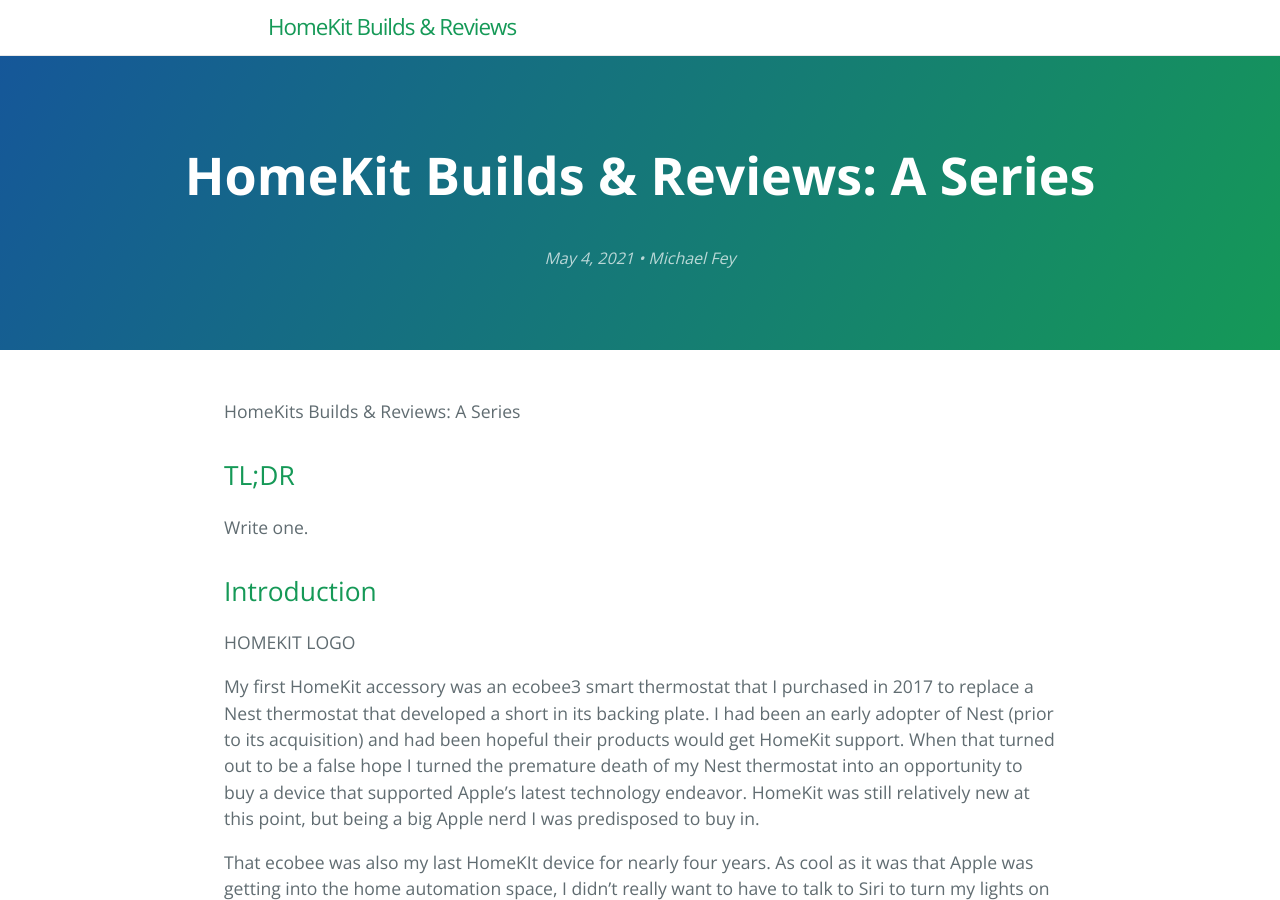
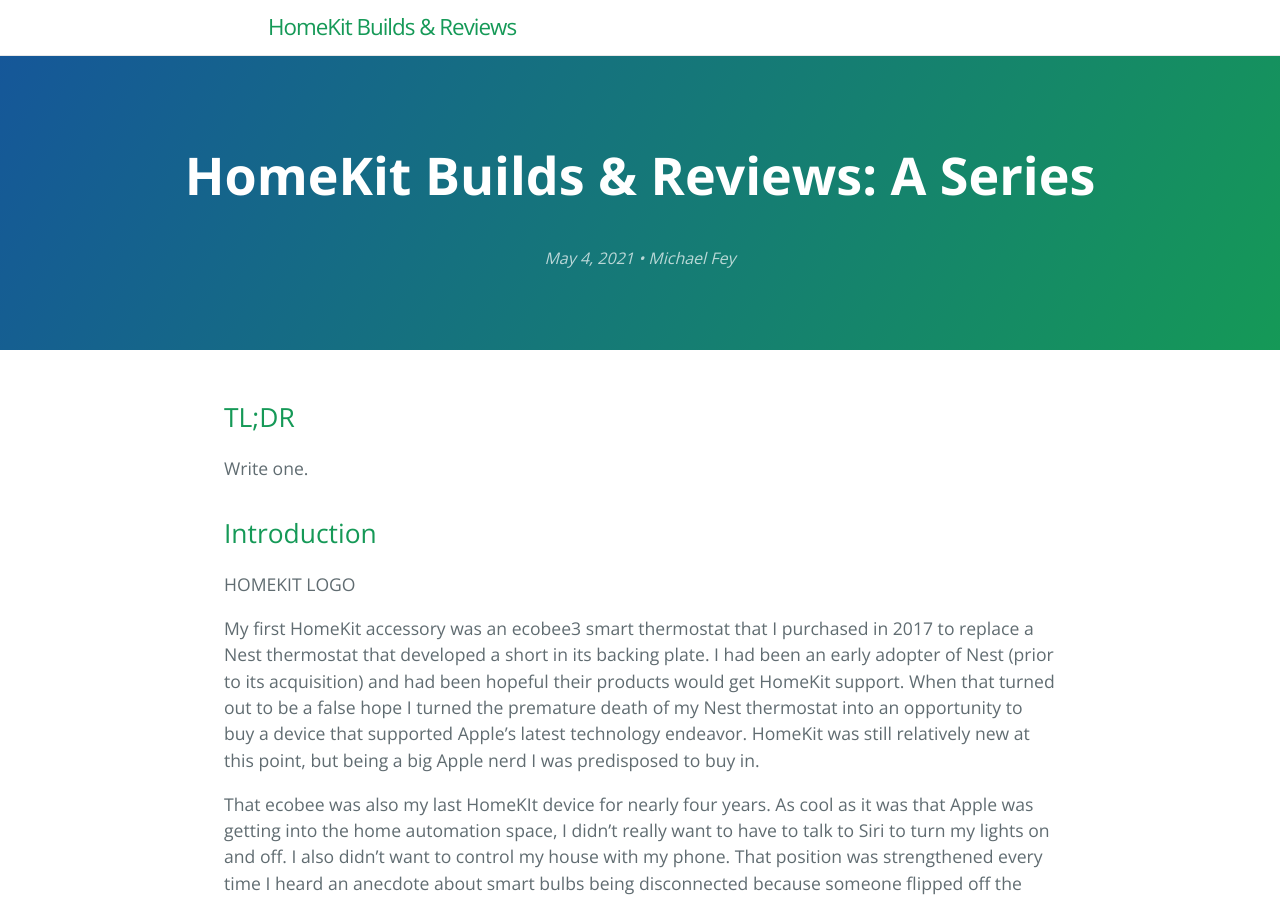
Before and after one commit to MrRooni/homekitbuilds, a Jekyll site: the page built from _posts/2021-05-04-homekit-builds-and-reviews-a-series.md, in a window 1280 px wide and 900 px high. Built offline with Jekyll 4.4.1, drawn with Linux system fonts in a browser that asks for light colours.

```diff
--- a/_posts/2021-05-04-homekit-builds-and-reviews-a-series.md
+++ b/_posts/2021-05-04-homekit-builds-and-reviews-a-series.md
@@ -2,8 +2,6 @@
 layout: post
 title: "HomeKit Builds & Reviews: A Series"
 ---
-
-HomeKits Builds & Reviews: A Series
 
 ## TL;DR
 
```
Also changed, not shown: favicon.ico.
